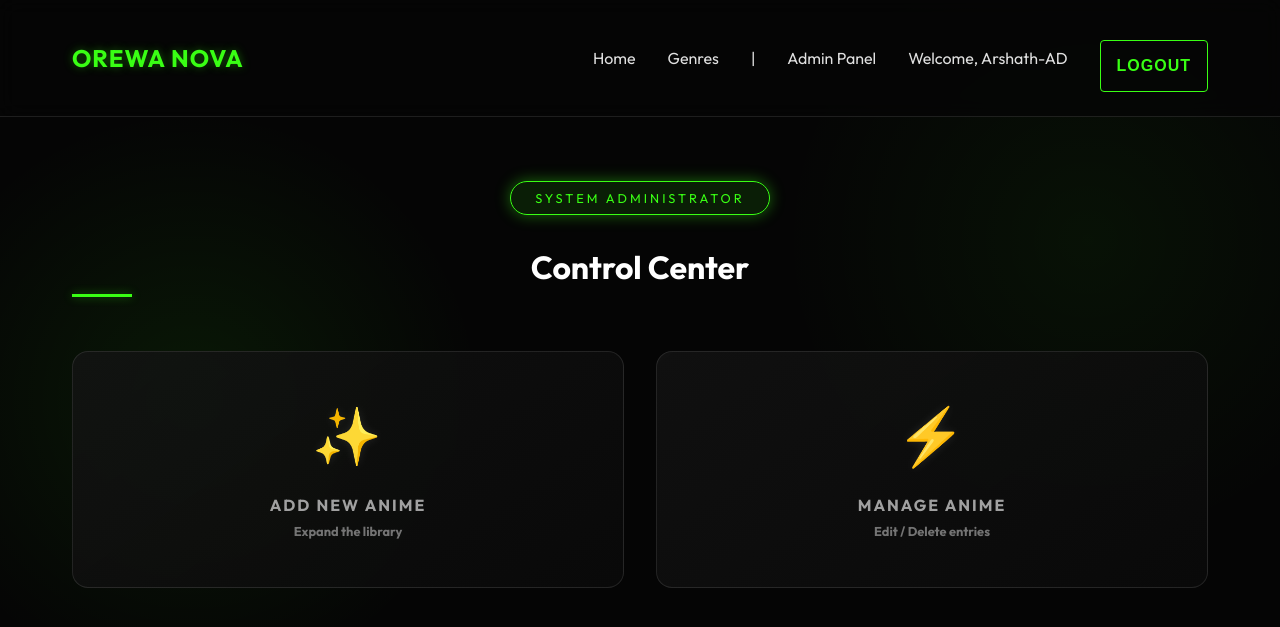
After one commit to Arshath-AD/Anime-review-webapp-orewanova, a Django app: page /admin-panel/ in a window 1280 px wide. The commit adds this page. Shown: the top 627 px of the page. Run offline with Django 5.2, Linux system fonts and the light colour scheme; a user stored in the database is signed in.

Commit message:
Ore-Wa Nova MVP complete with admin panel and authorization

```diff
--- a/myapp/static/myapp/css/style.css
+++ b/myapp/static/myapp/css/style.css
@@ -326,9 +326,227 @@ button[type="submit"] {
     margin-top: 1rem;
 }
 
-button[type="submit"]:hover {
-    background-color: var(--primary-color) !important;
-    color: #000000 !important;
-    box-shadow: 0 0 20px var(--primary-glow);
-    text-shadow: none !important;
+
+/* === Forms & Inputs === */
+textarea,
+select,
+input[type="file"] {
+    width: 100%;
+    padding: 0.8rem;
+    background: rgba(255, 255, 255, 0.05);
+    border: 1px solid var(--glass-border);
+    border-radius: 4px;
+    color: white;
+    font-size: 1rem;
+    transition: all var(--transition-speed);
+    margin-top: 0.5rem;
+    font-family: inherit;
 }
+
+textarea:focus,
+select:focus {
+    outline: none;
+    border-color: var(--primary-color);
+    box-shadow: 0 0 10px var(--primary-glow);
+}
+
+select option {
+    background: #000;
+    color: white;
+}
+
+/* File Input Customization */
+input[type="file"]::file-selector-button {
+    background: transparent;
+    border: 1px solid var(--primary-color);
+    color: var(--primary-color);
+    padding: 0.3rem 1rem;
+    border-radius: 4px;
+    cursor: pointer;
+    margin-right: 1rem;
+    transition: all 0.3s;
+}
+
+input[type="file"]::file-selector-button:hover {
+    background: var(--primary-color);
+    color: black;
+}
+
+/* Django Form Errors */
+.errorlist {
+    list-style: none;
+    padding: 0;
+    margin-bottom: 1rem;
+    color: #ff4d4d;
+    font-size: 0.9rem;
+    background: rgba(255, 77, 77, 0.1);
+    border: 1px solid rgba(255, 77, 77, 0.3);
+    border-radius: 4px;
+    padding: 0.5rem;
+}
+
+.helptext {
+    display: block;
+    font-size: 0.8rem;
+    color: var(--text-muted);
+    margin-top: 0.2rem;
+    margin-bottom: 0.5rem;
+}
+
+/* === Tables (Admin List) === */
+.table-container {
+    overflow-x: auto;
+    border-radius: 8px;
+    border: 1px solid var(--glass-border);
+}
+
+.table {
+    width: 100%;
+    border-collapse: collapse;
+    background: rgba(20, 20, 20, 0.4);
+    backdrop-filter: blur(5px);
+}
+
+.table th,
+.table td {
+    padding: 1rem;
+    text-align: left;
+    border-bottom: 1px solid var(--glass-border);
+}
+
+.table th {
+    background: rgba(57, 255, 20, 0.1);
+    color: var(--primary-color);
+    text-transform: uppercase;
+    font-size: 0.85rem;
+    letter-spacing: 1px;
+}
+
+.table tr:hover {
+    background: rgba(255, 255, 255, 0.05);
+}
+
+.table tr:last-child td {
+    border-bottom: none;
+}
+
+.action-link {
+    display: inline-block;
+    padding: 0.4rem 1rem;
+    border: 1px solid var(--glass-border);
+    border-radius: 4px;
+    background: rgba(255, 255, 255, 0.05);
+    color: var(--text-main);
+    font-size: 0.85rem;
+    text-transform: uppercase;
+    letter-spacing: 0.5px;
+    margin-left: 0.5rem;
+    transition: all 0.2s;
+}
+
+.action-link:hover {
+    background: var(--primary-color);
+    color: black;
+    border-color: var(--primary-color);
+    box-shadow: 0 0 10px var(--primary-glow);
+    text-shadow: none;
+}
+
+.action-link.delete {
+    border-color: rgba(255, 77, 77, 0.5);
+    color: #ff4d4d;
+}
+
+.action-link.delete:hover {
+    background: #ff4d4d;
+    color: white;
+    border-color: #ff4d4d;
+    box-shadow: 0 0 10px rgba(255, 77, 77, 0.5);
+    text-shadow: none;
+}
+
+/* === Admin Dashboard === */
+.dashboard-actions {
+    display: grid;
+    grid-template-columns: repeat(auto-fit, minmax(280px, 1fr));
+    gap: 2rem;
+    margin-top: 3rem;
+}
+
+.action-card {
+    position: relative;
+    display: flex;
+    flex-direction: column;
+    align-items: center;
+    justify-content: center;
+    padding: 3rem 2rem;
+    background: linear-gradient(145deg, rgba(20, 20, 20, 0.8), rgba(10, 10, 10, 0.9));
+    border: 1px solid var(--glass-border);
+    border-radius: 16px;
+    transition: all 0.4s cubic-bezier(0.175, 0.885, 0.32, 1.275);
+    text-align: center;
+    text-transform: uppercase;
+    letter-spacing: 2px;
+    font-weight: 700;
+    color: var(--text-muted);
+    overflow: hidden;
+    z-index: 1;
+}
+
+.action-card::before {
+    content: '';
+    position: absolute;
+    top: 0;
+    left: 0;
+    width: 100%;
+    height: 100%;
+    background: linear-gradient(45deg, transparent, rgba(57, 255, 20, 0.05), transparent);
+    transform: translateX(-100%);
+    transition: 0.5s;
+    z-index: -1;
+}
+
+.action-card:hover {
+    transform: translateY(-10px) scale(1.02);
+    border-color: var(--primary-color);
+    color: var(--primary-color);
+    box-shadow: 0 0 30px rgba(57, 255, 20, 0.15), inset 0 0 20px rgba(57, 255, 20, 0.05);
+}
+
+.action-card:hover::before {
+    transform: translateX(100%);
+}
+
+.action-card .icon {
+    font-size: 3.5rem;
+    margin-bottom: 1.5rem;
+    transition: all 0.4s ease;
+    filter: drop-shadow(0 0 5px rgba(255, 255, 255, 0.1));
+}
+
+.action-card:hover .icon {
+    transform: scale(1.2) rotate(5deg);
+    filter: drop-shadow(0 0 15px var(--primary-glow));
+}
+
+.admin-header {
+    text-align: center;
+    margin-bottom: 4rem;
+    position: relative;
+    padding-top: 4rem;
+}
+
+
+.admin-badge {
+    background: rgba(57, 255, 20, 0.1);
+    border: 1px solid var(--primary-color);
+    color: var(--primary-color);
+    padding: 0.5rem 1.5rem;
+    border-radius: 50px;
+    font-size: 0.8rem;
+    text-transform: uppercase;
+    letter-spacing: 3px;
+    margin-bottom: 1rem;
+    display: inline-block;
+    box-shadow: 0 0 15px var(--primary-glow);
+}
--- a/myapp/templates/anime_list.html
+++ /dev/null
@@ -1,5 +0,0 @@
-{% for a in anime %}
-  <h3>{{ a.title }}</h3>
-  <img src="/media/{{ a.image_path }}" width="200">
-  <p>{{ a.description }}</p>
-{% endfor %}
--- /dev/null
+++ b/myapp/templates/myapp/admin/dashboard.html
@@ -0,0 +1,25 @@
+{% extends "myapp/base.html" %}
+
+{% block content %}
+<div class="container fade-in">
+  <div class="admin-header">
+    <div class="admin-badge">System Administrator</div>
+    <h2 class="section-title" style="display:block; margin-top: 1rem;">Control Center</h2>
+  </div>
+
+  <div class="dashboard-actions">
+    <a href="{% url 'add_anime' %}" class="action-card">
+      <span class="icon">✨</span>
+      Add New Anime
+      <div style="font-size: 0.8rem; margin-top: 0.5rem; opacity: 0.7; text-transform: none; letter-spacing: 0;">Expand
+        the library</div>
+    </a>
+    <a href="{% url 'admin_anime_list' %}" class="action-card">
+      <span class="icon">⚡</span>
+      Manage Anime
+      <div style="font-size: 0.8rem; margin-top: 0.5rem; opacity: 0.7; text-transform: none; letter-spacing: 0;">Edit /
+        Delete entries</div>
+    </a>
+  </div>
+</div>
+{% endblock %}
--- a/myapp/templates/myapp/auth/login.html
+++ b/myapp/templates/myapp/auth/login.html
@@ -3,13 +3,12 @@
 {% block content %}
 <div class="container fade-in">
   <div class="card auth-container">
-    <h2 class="section-title text-center" style="margin-bottom: 1.5rem; display: block;">Login</h2>
+    <h2 class="section-title text-center">Login</h2>
 
     <form method="post">
       {% csrf_token %}
-      <!-- Manually rendering or wrapping form.as_p? form.as_p is okay if CSS targets inputs broadly -->
       {{ form.as_p }}
-      <button type="submit">Login</button>
+      <button type="submit" class="btn-block">Login</button>
     </form>
 
     <div class="auth-links">
--- a/myapp/templates/myapp/auth/signup.html
+++ b/myapp/templates/myapp/auth/signup.html
@@ -3,12 +3,12 @@
 {% block content %}
 <div class="container fade-in">
   <div class="card auth-container">
-    <h2 class="section-title text-center" style="margin-bottom: 1.5rem; display: block;">Sign Up</h2>
+    <h2 class="section-title text-center">Sign Up</h2>
 
     <form method="post">
       {% csrf_token %}
       {{ form.as_p }}
-      <button type="submit">Create Account</button>
+      <button type="submit" class="btn-block">Create Account</button>
     </form>
 
     <div class="auth-links">
--- a/myapp/templates/myapp/base.html
+++ b/myapp/templates/myapp/base.html
@@ -13,7 +13,11 @@
             <a href="/" class="logo">OREWA NOVA</a>
             <div class="nav-links">
                 <a href="/">Home</a>
-                <a href="#genres">Genres</a>
+                <a href="/#genres">Genres</a>
+                {% if user.is_staff %}
+                | <a href="{% url 'admin_dashboard' %}">Admin Panel</a>
+                {% endif %}
+
                 {% if user.is_authenticated %}
                     <span>Welcome, {{ user.username }}</span>
                     <form method="post" action="/logout/" style="display:inline;">
--- a/myapp/urls.py
+++ b/myapp/urls.py
@@ -10,5 +10,13 @@ urlpatterns = [
     path("login/", auth_views.LoginView.as_view(template_name="myapp/auth/login.html"), name="login"),
     path("logout/", auth_views.LogoutView.as_view(), name="logout"),
     path("signup/", views.signup, name="signup"),
-    path('accounts/profile/', views.profile, name='profile')
+    path('accounts/profile/', views.profile, name='profile'),
+
+    path("admin-panel/", views.admin_dashboard, name="admin_dashboard"),
+    path("admin-panel/add-anime/", views.add_anime, name="add_anime"),
+
+    path("admin-panel/anime/", views.admin_anime_list, name="admin_anime_list"),
+    path("admin-panel/anime/edit/<str:anime_id>/", views.edit_anime, name="edit_anime"),
+    path("admin-panel/anime/delete/<str:anime_id>/", views.delete_anime, name="delete_anime"),
+
 ]
--- a/myapp/views.py
+++ b/myapp/views.py
@@ -2,6 +2,84 @@ from django.shortcuts import render, redirect
 from django.contrib.auth.forms import UserCreationForm
 from bson import ObjectId
 from .mongo import anime_collection, genre_collection, activity_collection
+
+from django.contrib.admin.views.decorators import staff_member_required
+from django.core.files.storage import default_storage
+from django.utils.text import slugify
+import os
+
+@staff_member_required
+def admin_dashboard(request):
+    return render(request, "myapp/admin/dashboard.html")
+
+@staff_member_required
+def add_anime(request):
+    genres = list(genre_collection.find())
+
+    if request.method == "POST":
+        title = request.POST["title"]
+        description = request.POST["description"]
+
+        new_genre = request.POST.get("new_genre")
+        if new_genre:
+            slug = slugify(new_genre)
+            genre_collection.insert_one({
+                "name": new_genre.title(),
+                "slug": slug
+            })
+            genre = slug
+        else:
+            genre = request.POST["genre"]
+
+        image = request.FILES["image"]
+        image_name = slugify(title) + os.path.splitext(image.name)[1]
+        image_path = f"anime/thumbnails/{genre}/{image_name}"
+
+        default_storage.save(image_path, image)
+
+        anime_collection.insert_one({
+            "title": title,
+            "description": description,
+            "genre": genre,
+            "image_path": image_path
+        })
+
+        return redirect("admin_dashboard")
+
+    return render(request, "myapp/admin/add_anime.html", {
+        "genres": genres
+    })
+
+@staff_member_required
+def admin_anime_list(request):
+    anime = list(anime_collection.find())
+    for a in anime:
+        a["id"] = str(a["_id"])
+    return render(request, "myapp/admin/anime_list.html", {"anime": anime})
+
+@staff_member_required
+def edit_anime(request, anime_id):
+    anime = anime_collection.find_one({"_id": ObjectId(anime_id)})
+
+    if request.method == "POST":
+        anime_collection.update_one(
+            {"_id": ObjectId(anime_id)},
+            {"$set": {
+                "title": request.POST["title"],
+                "description": request.POST["description"],
+                "genre": request.POST["genre"]
+            }}
+        )
+        return redirect("admin_anime_list")
+
+    anime["id"] = str(anime["_id"])
+    return render(request, "myapp/admin/edit_anime.html", {"anime": anime})
+
+@staff_member_required
+def delete_anime(request, anime_id):
+    anime_collection.delete_one({"_id": ObjectId(anime_id)})
+    return redirect("admin_anime_list")
+
 
 #auth & authentication
 def signup(request):
```
Also changed, not shown: myapp/templates/myapp/admin/add_anime.html (added, +44 -0 lines), myapp/templates/myapp/admin/anime_list.html (added, +30 -0 lines), myapp/templates/myapp/admin/edit_anime.html (added, +30 -0 lines), db.sqlite3.
